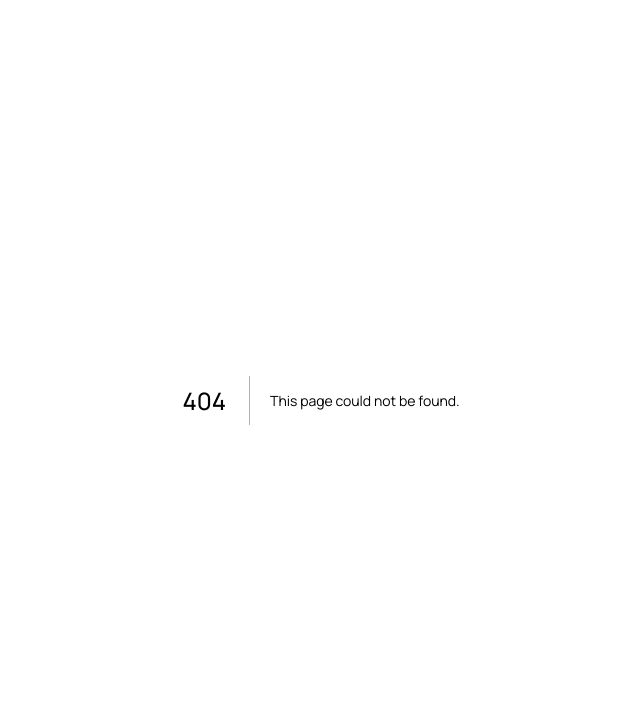
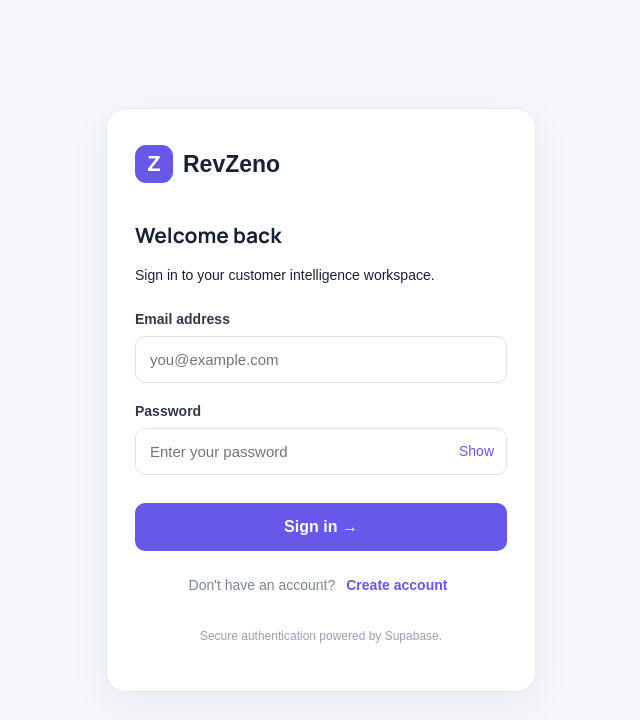
Before and after one commit to Dhivaking57/ReviewRadar-AI, a Next.js app: page /login in a window 1280 px wide. Before the commit this address had no page. Shown: the top 720 px of the page, without its empty margins (319-959 px from the left). Built offline with nearby package versions, Linux system fonts and the light colour scheme; no server answers.

Commit message:
Implement login page with email verification

```diff
--- /dev/null
+++ b/app/login/page.js
@@ -0,0 +1,368 @@
+
+"use client";
+
+import { useEffect, useState } from "react";
+import { useRouter } from "next/navigation";
+import { createClient } from "../../lib/supabase/client";
+
+export default function LoginPage() {
+  const router = useRouter();
+
+  const [supabase] = useState(() => createClient());
+  const [mode, setMode] = useState("login");
+  const [email, setEmail] = useState("");
+  const [password, setPassword] = useState("");
+  const [showPassword, setShowPassword] = useState(false);
+  const [loading, setLoading] = useState(false);
+  const [message, setMessage] = useState("");
+  const [error, setError] = useState("");
+
+  useEffect(() => {
+    async function verifyEmail() {
+      const code = new URLSearchParams(
+        window.location.search
+      ).get("code");
+
+      if (!code) return;
+
+      setLoading(true);
+
+      const { error } =
+        await supabase.auth.exchangeCodeForSession(code);
+
+      if (error) {
+        setError(error.message);
+      } else {
+        setMode("login");
+        setMessage(
+          "Email verified successfully! You can now sign in."
+        );
+        window.history.replaceState({}, "", "/login");
+      }
+
+      setLoading(false);
+    }
+
+    verifyEmail();
+  }, [supabase]);
+
+  async function handleSubmit(event) {
+    event.preventDefault();
+
+    setError("");
+    setMessage("");
+    setLoading(true);
+
+    try {
+      if (mode === "signup") {
+        const { data, error } =
+          await supabase.auth.signUp({
+            email: email.trim(),
+            password,
+            options: {
+              emailRedirectTo:
+                `${window.location.origin}/login`
+            }
+          });
+
+        if (error) throw error;
+
+        if (data.session) {
+          router.push("/");
+          router.refresh();
+        } else {
+          setMessage(
+            "Account created! Please check your email and click the verification link."
+          );
+        }
+      } else {
+        const { error } =
+          await supabase.auth.signInWithPassword({
+            email: email.trim(),
+            password
+          });
+
+        if (error) throw error;
+
+        router.push("/");
+        router.refresh();
+      }
+    } catch (err) {
+      setError(err.message || "Something went wrong.");
+    } finally {
+      setLoading(false);
+    }
+  }
+
+  return (
+    <main style={styles.page}>
+      <section style={styles.card}>
+
+        <div style={styles.logo}>
+          <div style={styles.logoIcon}>Z</div>
+          <span>RevZeno</span>
+        </div>
+
+        <div style={styles.heading}>
+          <h1>
+            {mode === "login"
+              ? "Welcome back"
+              : "Create your account"}
+          </h1>
+
+          <p>
+            {mode === "login"
+              ? "Sign in to your customer intelligence workspace."
+              : "Start turning customer voices into intelligence."}
+          </p>
+        </div>
+
+        {message && (
+          <div style={styles.success}>
+            {message}
+          </div>
+        )}
+
+        {error && (
+          <div style={styles.error}>
+            {error}
+          </div>
+        )}
+
+        <form onSubmit={handleSubmit}>
+
+          <label style={styles.label}>
+            Email address
+          </label>
+
+          <input
+            type="email"
+            placeholder="you@example.com"
+            value={email}
+            onChange={(e) => setEmail(e.target.value)}
+            required
+            autoComplete="email"
+            style={styles.input}
+          />
+
+          <label style={styles.label}>
+            Password
+          </label>
+
+          <div style={styles.passwordBox}>
+            <input
+              type={showPassword ? "text" : "password"}
+              placeholder="Enter your password"
+              value={password}
+              onChange={(e) => setPassword(e.target.value)}
+              required
+              minLength={8}
+              autoComplete={
+                mode === "login"
+                  ? "current-password"
+                  : "new-password"
+              }
+              style={styles.passwordInput}
+            />
+
+            <button
+              type="button"
+              onClick={() => setShowPassword(!showPassword)}
+              style={styles.showButton}
+            >
+              {showPassword ? "Hide" : "Show"}
+            </button>
+          </div>
+
+          <button
+            type="submit"
+            disabled={loading}
+            style={{
+              ...styles.submit,
+              opacity: loading ? 0.65 : 1
+            }}
+          >
+            {loading
+              ? "Please wait..."
+              : mode === "login"
+                ? "Sign in →"
+                : "Create account →"}
+          </button>
+
+        </form>
+
+        <div style={styles.switch}>
+          {mode === "login"
+            ? "Don't have an account?"
+            : "Already have an account?"}
+
+          <button
+            type="button"
+            onClick={() => {
+              setMode(mode === "login" ? "signup" : "login");
+              setError("");
+              setMessage("");
+            }}
+            style={styles.switchButton}
+          >
+            {mode === "login" ? "Create account" : "Sign in"}
+          </button>
+        </div>
+
+        <p style={styles.footer}>
+          Secure authentication powered by Supabase.
+        </p>
+
+      </section>
+    </main>
+  );
+}
+
+const styles = {
+  page: {
+    minHeight: "100vh",
+    background: "#F5F7FC",
+    display: "flex",
+    alignItems: "center",
+    justifyContent: "center",
+    padding: 20,
+    fontFamily: "Arial, sans-serif"
+  },
+
+  card: {
+    width: "100%",
+    maxWidth: 430,
+    background: "#FFFFFF",
+    border: "1px solid #E8EAF2",
+    borderRadius: 20,
+    padding: "36px 28px",
+    boxShadow: "0 12px 40px rgba(20,30,70,0.06)"
+  },
+
+  logo: {
+    display: "flex",
+    alignItems: "center",
+    gap: 10,
+    fontSize: 23,
+    fontWeight: 800,
+    color: "#182033",
+    marginBottom: 38
+  },
+
+  logoIcon: {
+    width: 38,
+    height: 38,
+    borderRadius: 11,
+    background: "#6658E8",
+    color: "#FFFFFF",
+    display: "grid",
+    placeItems: "center",
+    fontSize: 22
+  },
+
+  heading: {
+    marginBottom: 28
+  },
+
+  label: {
+    display: "block",
+    fontSize: 14,
+    fontWeight: 600,
+    color: "#30384B",
+    marginBottom: 9,
+    marginTop: 20
+  },
+
+  headingH1: {
+    fontSize: 27
+  },
+
+  input: {
+    width: "100%",
+    boxSizing: "border-box",
+    padding: 14,
+    border: "1px solid #DDE1EB",
+    borderRadius: 10,
+    fontSize: 15,
+    outlineColor: "#6658E8"
+  },
+
+  passwordBox: {
+    display: "flex",
+    alignItems: "center",
+    border: "1px solid #DDE1EB",
+    borderRadius: 10,
+    overflow: "hidden"
+  },
+
+  passwordInput: {
+    flex: 1,
+    minWidth: 0,
+    padding: 14,
+    border: "none",
+    outline: "none",
+    fontSize: 15
+  },
+
+  showButton: {
+    border: "none",
+    background: "#FFFFFF",
+    color: "#6658E8",
+    padding: 12,
+    cursor: "pointer"
+  },
+
+  submit: {
+    width: "100%",
+    padding: 15,
+    marginTop: 28,
+    border: "none",
+    borderRadius: 10,
+    background: "#6658E8",
+    color: "#FFFFFF",
+    fontSize: 16,
+    fontWeight: 700,
+    cursor: "pointer"
+  },
+
+  switch: {
+    textAlign: "center",
+    marginTop: 25,
+    fontSize: 14,
+    color: "#7B8498"
+  },
+
+  switchButton: {
+    border: "none",
+    background: "none",
+    color: "#6658E8",
+    fontWeight: 700,
+    cursor: "pointer",
+    marginLeft: 5
+  },
+
+  success: {
+    background: "#E9F8F0",
+    color: "#137A50",
+    padding: 12,
+    borderRadius: 9,
+    fontSize: 14,
+    marginBottom: 15
+  },
+
+  error: {
+    background: "#FFF0F0",
+    color: "#C43C46",
+    padding: 12,
+    borderRadius: 9,
+    fontSize: 14,
+    marginBottom: 15
+  },
+
+  footer: {
+    textAlign: "center",
+    color: "#9AA1B1",
+    fontSize: 12,
+    marginTop: 35
+  }
+};
```
